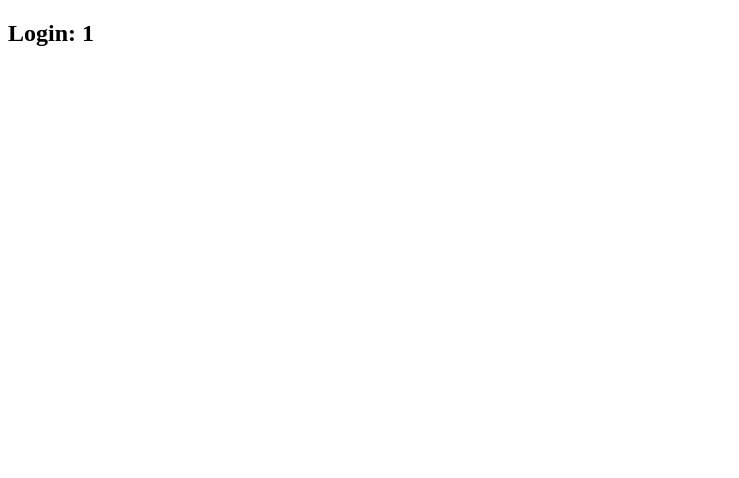
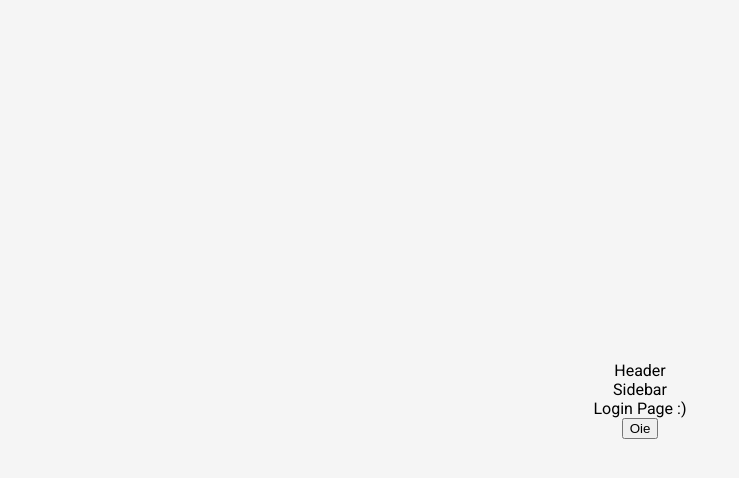
Before and after one commit to amanda-natallie/UberTest, a React (Create React App) app: page /login in a window 1280 px wide. Shown: the top 478 px of the page, without its empty margins (0-739 px from the left). Built offline with nearby package versions, Linux system fonts and the light colour scheme; the HTML template or start-up script is replaced by a standard one.

Commit message:
Set up first component files

```diff
--- a/src/App.js
+++ b/src/App.js
@@ -2,6 +2,7 @@ import React from 'react';
 import { Provider } from 'react-redux';
 import store from './store';
 import Navigation from './routes';
+import './app.css';
 
 
 const App = () => (
--- /dev/null
+++ b/src/app.css
@@ -0,0 +1,27 @@
+@import url('https://fonts.googleapis.com/css2?family=Roboto:ital,wght@0,400;0,500;0,700;0,900;1,400&display=swap');
+
+/* minimum reset */
+html {
+    box-sizing: border-box;
+    font-size: 16px;
+    font-family: 'Roboto', sans-serif;
+  }
+
+  *, *:before, *:after {
+    box-sizing: inherit;
+  }
+
+  body, h1, h2, h3, h4, h5, h6, p, ol, ul {
+    margin: 0;
+    padding: 0;
+    font-weight: normal;
+  }
+
+  ol, ul {
+    list-style: none;
+  }
+
+  img {
+    max-width: 100%;
+    height: auto;
+  }
--- /dev/null
+++ b/src/components/Header/index.js
@@ -0,0 +1,9 @@
+import React from 'react';
+
+const Header = () => (
+  <div>
+    Header
+  </div>
+    );
+
+export default Header;
--- /dev/null
+++ b/src/components/LayoutWrapper/index.js
@@ -0,0 +1,20 @@
+import React from 'react';
+import PropTypes from 'prop-types';
+import Header from '../Header';
+import Sidebar from '../Sidebar';
+
+import './styles.css';
+
+const LayoutWrapper = ({ children }) => (
+  <main className="site-wrapper">
+    <Header />
+    <Sidebar />
+    {children}
+  </main>
+    );
+
+export default LayoutWrapper;
+
+LayoutWrapper.propTypes = {
+    children: PropTypes.node.isRequired
+};
--- /dev/null
+++ b/src/components/LayoutWrapper/styles.css
@@ -0,0 +1,10 @@
+/* general layout */
+.site-wrapper {
+    width: 100%;
+    height: 100vh;
+    display: flex;
+    flex-direction: column;
+    justify-content: center;
+    align-items: center;
+    background-color: #f5f5f5;
+}
--- /dev/null
+++ b/src/components/Sidebar/index.js
@@ -0,0 +1,9 @@
+import React from 'react';
+
+const Sidebar = () => (
+  <div>
+    Sidebar
+  </div>
+    );
+
+export default Sidebar;
--- a/src/pages/Login.js
+++ b/src/pages/Login.js
@@ -1,11 +1,14 @@
 import React from 'react';
+import LayoutWrapper from '../components/LayoutWrapper';
 
 const Login = () => {
-  const a = 1;
+  const handleLogin = () => true;
+
   return (
-    <div>
-      <h2>Login: {a}</h2>
-    </div>
+    <LayoutWrapper>
+      <div>Login Page :)</div>
+      <button onClick={() => handleLogin()}>Oie</button>
+    </LayoutWrapper>
   );
 };
 
```
Also changed, not shown: src/components/Header/styles.css (added), src/components/Sidebar/styles.css (added), 1 other file (tests, documents, lock files or other folders).
